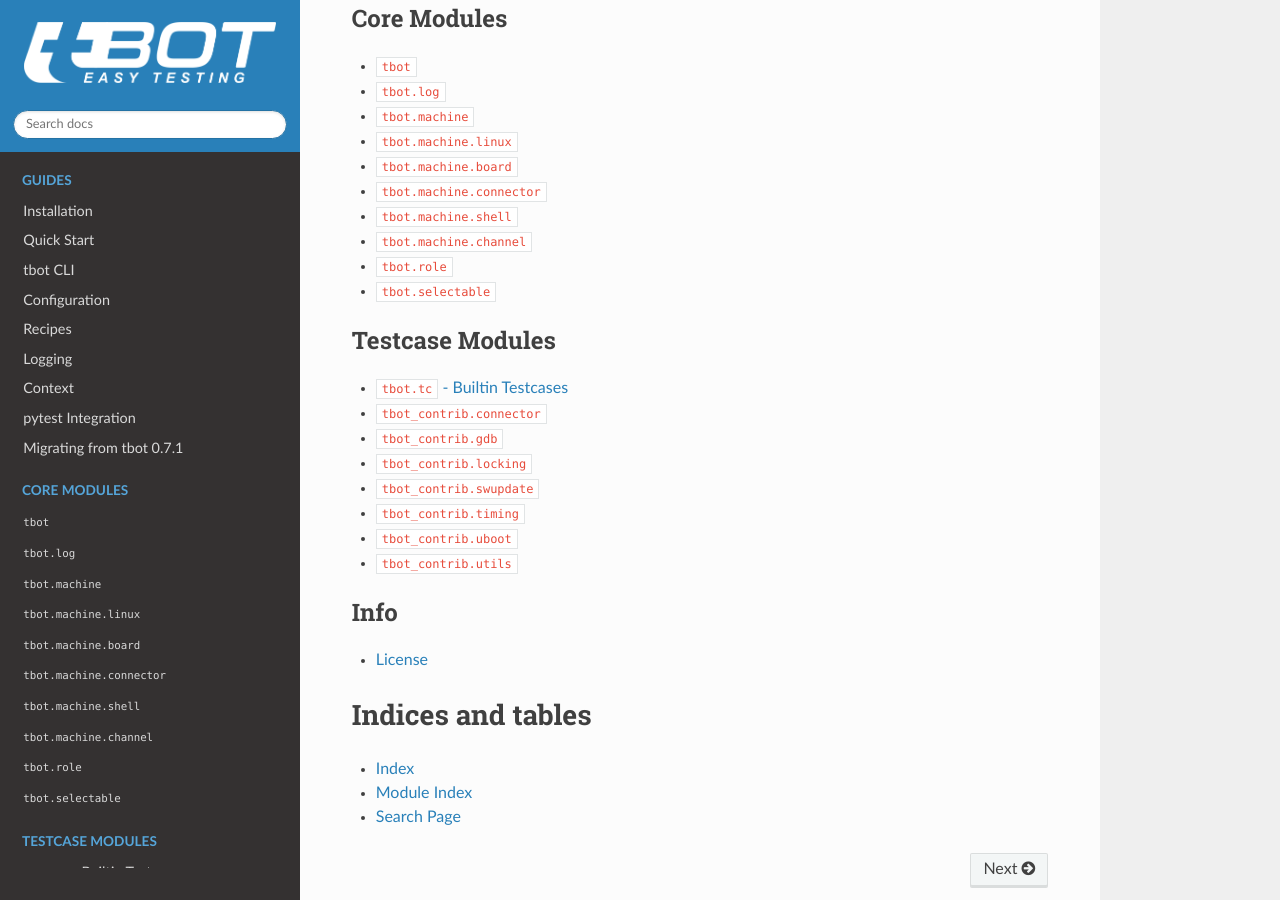
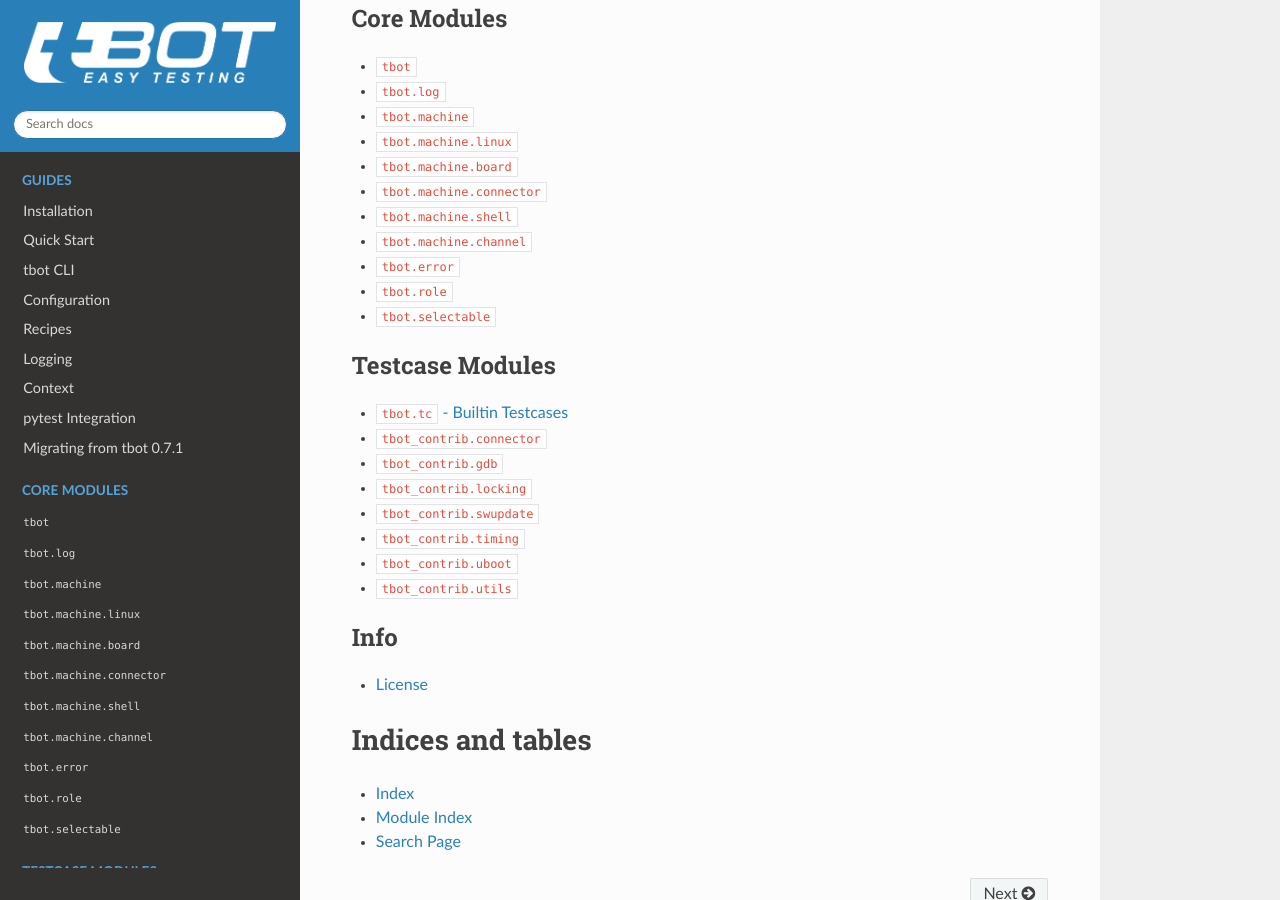
Before and after one commit to Rahix/tbot, a Sphinx documentation site: the page built from Documentation/index.rst, in a window 1280 px wide and 900 px high, scrolled down 3008 px. Built offline with Sphinx 7.4.7 and the Read the Docs theme 2.0.0, drawn with Linux system fonts in a browser that asks for light colours.

Commit message:
docs: Document tbot.error module
Signed-off-by: Harald Seiler <hws@denx.de>

```diff
--- a/Documentation/index.rst
+++ b/Documentation/index.rst
@@ -104,6 +104,7 @@
    modules/machine_connector
    modules/machine_shell
    modules/machine_channel
+   modules/error
    modules/role
    modules/selectable
 
--- /dev/null
+++ b/Documentation/modules/error.rst
@@ -0,0 +1,5 @@
+``tbot.error``
+==============
+
+.. automodule:: tbot.error
+   :members:
```
